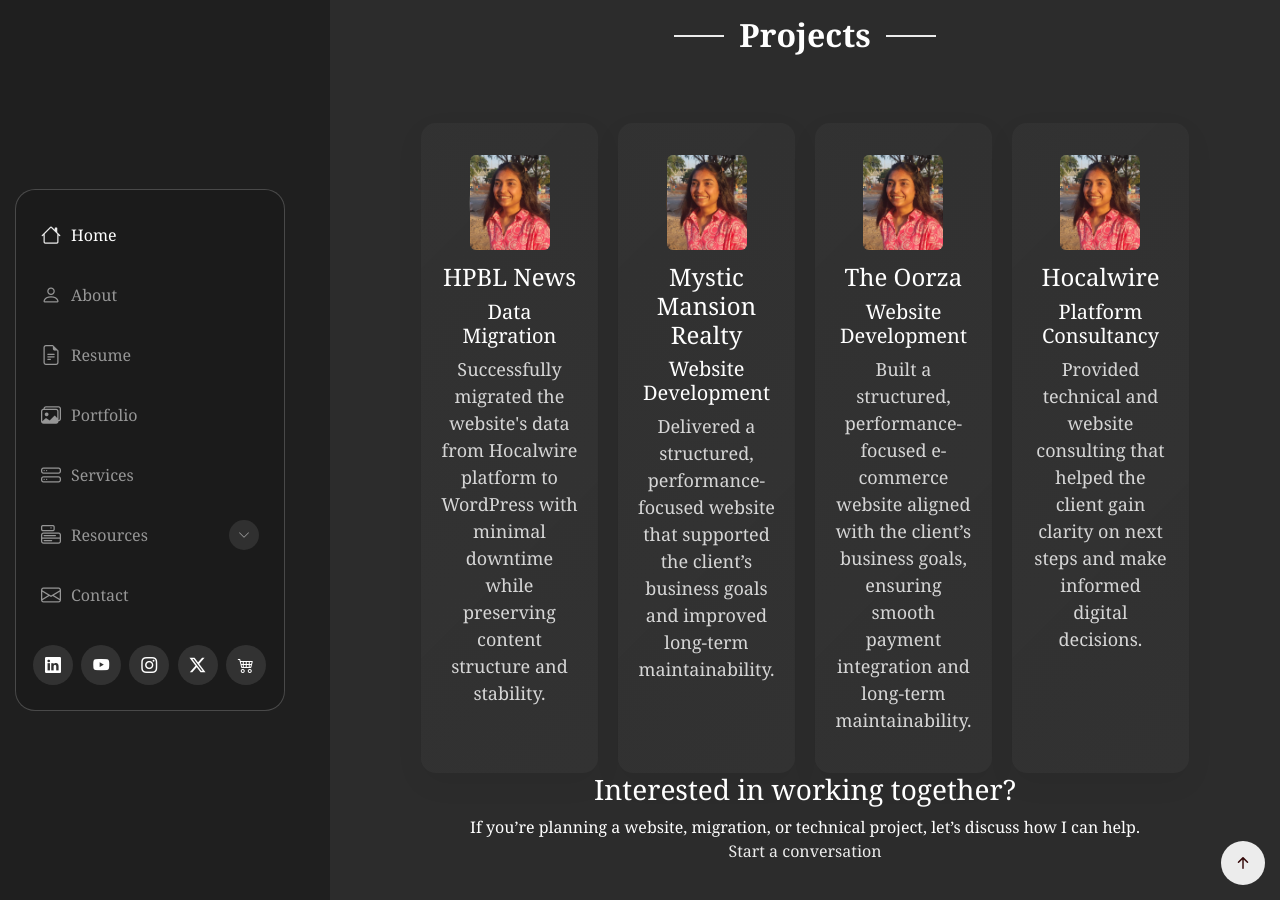
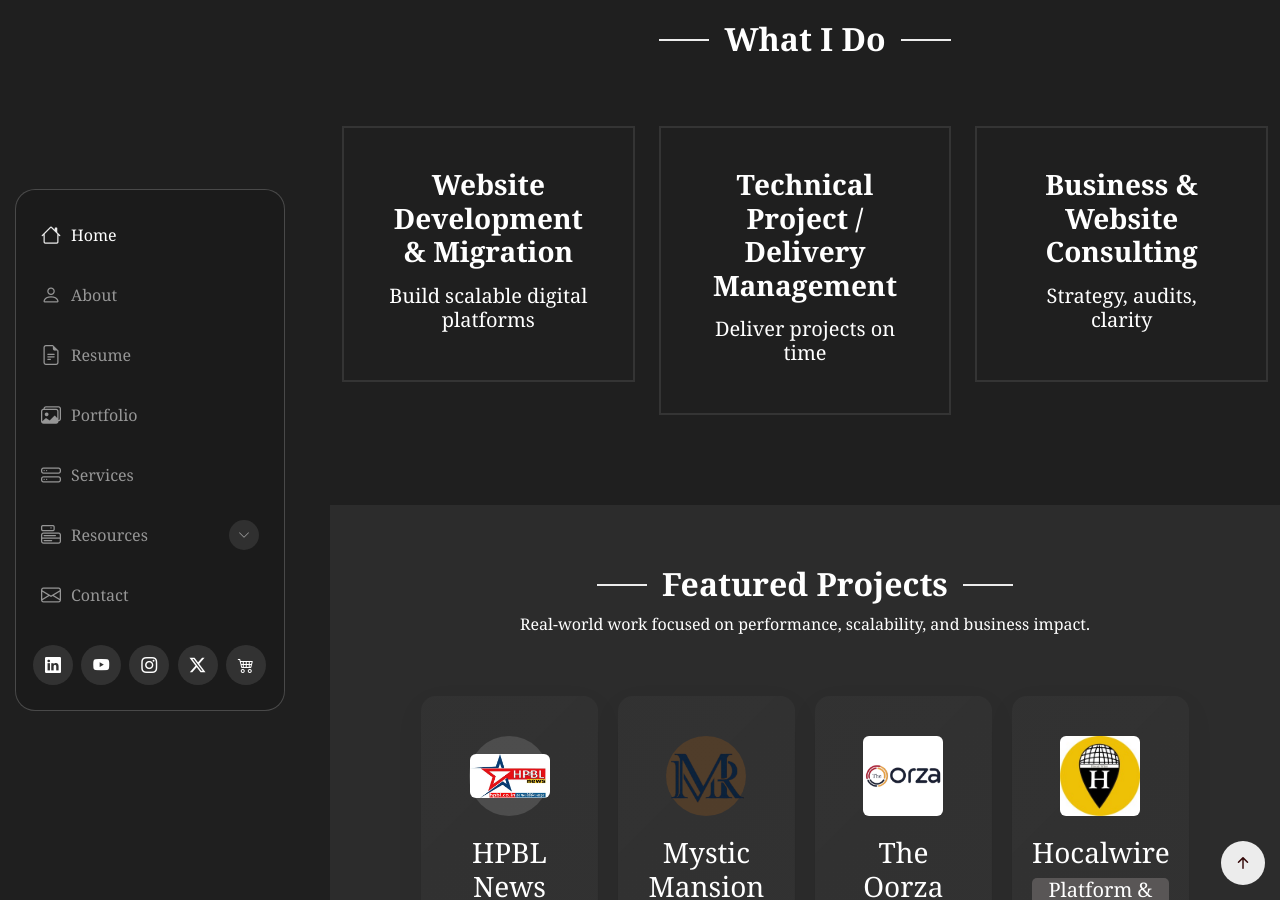
Before and after one commit to iamreemaroy/Reema-Roy, a Jekyll site: the page index.html, which Jekyll copies as it is, in a window 1280 px wide and 900 px high, scrolled down 2566 px. Built offline with Jekyll 4.4.1, drawn with Linux system fonts in a browser that asks for light colours; some of the changed text lies outside the part shown.

Commit message:
Update index.html

```diff
--- a/index.html
+++ b/index.html
@@ -173,248 +173,7 @@
 
     </section><!-- /Hero Section -->
 
-        <!-- Stats Section -->
-    <section id="stats" class="stats section light-background">
-
-      <div class="container" data-aos="fade-up" data-aos-delay="100">
-        <div class="row justify-content-center">
-          <div class="col-lg-10" style="
-          text-align: center;">
-
-        <h2>About Me</h2>
-        <p style="font-style: italic;">
-        Hi, I’m Reema Roy — a Technical Project Manager and Website Consultant.
-        I work with businesses and founders to plan, build, and manage websites
-        that are structured, scalable, and aligned with real business goals.
-        </p>
-
-        <p style="font-style: italic;">
-        With hands-on experience across website development, migration, domain and
-        hosting setup, and technical delivery, I help teams move from confusion to
-        clarity and execution.
-        </p>
-        <a href="/about" class="service-btn" style="
-        display: inline-flex;
-        align-items: center;
-        padding: 12px 30px;
-        background-color: var(--accent-color);
-        color: var(--contrast-color);
-        border-radius: 4px;
-        font-weight: 500;
-        transition: all 0.3s ease;">
-          Learn more about my background
-        </a>
-      </div>
-
-    </section><!-- /Stats Section -->
-
-
-    <!-- What I Do Section -->
-    <section id="services" class="services section">
-
-      <!-- Section Title -->
-      <div class="container section-title" data-aos="fade-up">
-        <h2>What I Do</h2>
-      </div><!-- End Section Title -->
-
-      <div class="container" data-aos="fade-up" data-aos-delay="100">
-        <div class="row justify-content-center">
-          <div class="col-lg-4 col-md-6" data-aos="fade-up" data-aos-delay="100">
-            <div class="service-card position-relative z-1">
-              <h3>
-                  Website Development & Migration
-              </h3>
-              <h5>Build scalable digital platforms</h5>
-            </div>
-          </div>
-          <div class="col-lg-4 col-md-6" data-aos="fade-up" data-aos-delay="200">
-            <div class="service-card position-relative z-1">
-              <h3>
-                  Technical Project / Delivery Management
-              </h3>
-              <h5>Deliver projects on time</h5>
-            </div>
-          </div>
-          <div class="col-lg-4 col-md-6" data-aos="fade-up" data-aos-delay="300">
-            <div class="service-card position-relative z-1">
-              <h3>
-                  Business & Website Consulting
-              </h3>
-              <h5>Strategy, audits, clarity</h5>
-            </div>
-          </div>
-        </div>
-      </div>
-
-    </section><!-- /What I Do Section -->
-
-
-    <!-- Featured Section -->
-    <section id="services" class="services section">
-
-      <!-- Section Title -->
-      <div class="container section-title" data-aos="fade-up">
-        <h2>Insights & Resources</h2>
-      </div><!-- End Section Title -->
-
-      <div class="container" data-aos="fade-up" data-aos-delay="100">
-        <div class="row justify-content-center">
-          <div class="col-md-6" data-aos="fade-up" data-aos-delay="100">
-            <div class="service-card position-relative z-1">
-              <h3>
-                  Latest YouTube video
-              </h3>
-              <iframe width="560" height="315" src="https://www.youtube.com/embed/vuXkxp5GJ8o?si=LRdbnImi-hgpLP6M" title="YouTube video player" frameborder="0" allow="accelerometer; autoplay; clipboard-write; encrypted-media; gyroscope; picture-in-picture; web-share" referrerpolicy="strict-origin-when-cross-origin" allowfullscreen></iframe>
-            </div>
-          </div>
-          <div class="col-md-6" data-aos="fade-up" data-aos-delay="200">
-            <div class="service-card position-relative z-1">
-              <h3>
-                  Resource
-              </h3>
-              <p>WordPress Compared to Others: The Leading CMS for Core Web Vitals in 2025</p>
-              <p>Amazon Great Indian Festival vs Flipkart Big Billion Days 2025 — What You Need to Know</p>
-              <p>WordPress vs Everyone Else: The Real Story on Core Web Vitals</p>
-            </div>
-          </div>
-        </div>
-      </div>
-
-    </section><!-- /Featured Section -->
-
-    <!-- Projects Section -->
-    <section id="stats" class="stats section light-background">
-      <div class="container section-title aos-init aos-animate" data-aos="fade-up">
-        <h2>Projects</h2>
-      </div>
-      <div class="container" data-aos="fade-up" data-aos-delay="100">
-        <div class="row justify-content-center">
-          <div class="col-lg-10">
-            <div class="stats-wrapper">
-              <div class="stats-item" data-aos="zoom-in" data-aos-delay="150">
-                <div class="icon-wrapper">
-                  <img src="assets/img/profile/profile-square-2.webp" alt="Profile" class="img-fluid rounded">
-                </div>
-                <h4>HPBL News</h4>
-                <h5>Data Migration</h5>
-                <p>Successfully migrated the website's data from Hocalwire platform to WordPress with minimal downtime while preserving content structure and stability.</p>
-              </div><!-- End Stats Item -->
-
-              <div class="stats-item" data-aos="zoom-in" data-aos-delay="200">
-                <div class="icon-wrapper">
-                  <img src="assets/img/profile/profile-square-2.webp" alt="Profile" class="img-fluid rounded">
-                </div>
-                <h4>Mystic Mansion Realty </h4>
-                <h5>Website Development</h5>
-                <p>Delivered a structured, performance-focused website that supported the client’s business goals and improved long-term maintainability.</p>
-              </div><!-- End Stats Item -->
-
-              <div class="stats-item" data-aos="zoom-in" data-aos-delay="250">
-                <div class="icon-wrapper">
-                  <img src="assets/img/profile/profile-square-2.webp" alt="Profile" class="img-fluid rounded">
-                </div>
-                <h4>The Oorza</h4>
-                <h5>Website Development</h5>
-                <p>Built a structured, performance-focused e-commerce website aligned with the client’s business goals, ensuring smooth payment integration and long-term maintainability.</p>
-              </div><!-- End Stats Item -->
-
-              <div class="stats-item" data-aos="zoom-in" data-aos-delay="300">
-                <div class="icon-wrapper">
-                  <img src="assets/img/profile/profile-square-2.webp" alt="Profile" class="img-fluid rounded">
-                </div>
-                <h4>Hocalwire</h4>
-                <h5>Platform Consultancy</h5>
-                <p>Provided technical and website consulting that helped the client gain clarity on next steps and make informed digital decisions.</p>
-              </div><!-- End Stats Item -->
-            </div>
-          </div>
-        </div>
-
-      </div>
-
-      <div class="container section-title aos-init aos-animate" data-aos="fade-up">
-        <h3>Interested in working together?</h3>
-          <p>If you’re planning a website, migration, or technical project, let’s discuss how I can help.</p>
-            <a href="/contact" class="primary-cta">Start a conversation</a>
-      </div>
-
-    </section><!-- /Projects Section -->
-
-    <!-- Testimonials Section -->
-    <section id="testimonials" class="testimonials section light-background">
-
-      <!-- Section Title -->
-      <div class="container section-title" data-aos="fade-up">
-        <h2>What Clients Say</h2>
-      </div><!-- End Section Title -->
-
-      <div class="container">
-
-        <div class="testimonial-masonry">
-
-          <div class="testimonial-item" data-aos="fade-up">
-            <div class="testimonial-content">
-              <div class="quote-pattern">
-                <i class="bi bi-quote"></i>
-              </div>
-              <p>
-                  The expert support and seamless website development services helped NCR Today establish a strong foothold in the competitive news media industry. Their efficient solutions in CMS integration and digital strategy allowed us to streamline operations and focus on delivering quality content. Highly recommended for anyone looking to scale their online presence!
-                </p>
-              <div class="client-info">
-                <div class="client-image">
-                  <img src="assets/img/person/person-f-7.webp" alt="Client">
-                </div>
-                <div class="client-details">
-                  <h3>NCR Today</h3>
-                  <span class="position">Senior Editor</span>
-                </div>
-              </div>
-            </div>
-          </div>
-
-          <div class="testimonial-item highlight" data-aos="fade-up" data-aos-delay="100">
-            <div class="testimonial-content">
-              <div class="quote-pattern">
-                <i class="bi bi-quote"></i>
-              </div>
-              <p>
-                  As the founder of HPBL News, I faced immense challenges migrating our data from a custom CMS to a new website. There was no one to assist with this complex transition—until I found BizzNist. Their expertise, dedication, and seamless execution made the process smooth and hassle-free. I highly recommend BizzNist to anyone in need of reliable IT solutions!
-                </p>
-              <div class="client-info">
-                <div class="client-image">
-                  <img src="assets/img/person/person-m-7.webp" alt="Client">
-                </div>
-                <div class="client-details">
-                  <h3>HPBL News</h3>
-                  <span class="position">Founder</span>
-                </div>
-              </div>
-            </div>
-          </div>
-
-          <div class="testimonial-item" data-aos="fade-up" data-aos-delay="200">
-            <div class="testimonial-content">
-              <div class="quote-pattern">
-                <i class="bi bi-quote"></i>
-              </div>
-              <p>
-                  BizzNist has been instrumental in customizing my eCommerce website and seamlessly integrating the payment gateway. Their expertise, prompt support, and attention to detail made the entire process smooth and hassle-free. I highly recommend their services to anyone looking for reliable IT solutions. Thank you, BizzNist, for your exceptional work!                </p>
-              <div class="client-info">
-                <div class="client-image">
-                  <img src="assets/img/person/person-f-8.webp" alt="Client">
-                </div>
-                <div class="client-details">
-                  <h3>Mystic Mansion Realty</h3>
-                  <span class="position">Founder</span>
-                </div>
-              </div>
-            </div>
-          </div>
-        </div>
-    </section><!-- /Testimonials Section -->
-
-
-    <!-- About Section -->
+        <!-- About Section -->
     <section id="about" class="about section">
 
       <div class="container" data-aos="fade-up" data-aos-delay="100">
@@ -449,19 +208,19 @@
                     Hyderabad, TG, India
                   </a>
                   <a href="#" class="contact-item">
-                    <i class="bi bi-geo-alt"></i>
+                    <i class="bi bi-calendar3"></i>
                     7+ years in tech & delivery
                   </a>
                   <a href="#" class="contact-item">
-                    <i class="bi bi-geo-alt"></i>
+                    <i class="bi bi-briefcase"></i>
                     Worked with startups & businesses
                   </a>
                   <a href="#" class="contact-item">
-                    <i class="bi bi-geo-alt"></i>
+                    <i class="bi bi-browser-chrome"></i>
                     Website, data & domain expertise
                   </a>
                   <a href="#" class="contact-item">
-                    <i class="bi bi-geo-alt"></i>
+                    <i class="bi bi-youtube"></i>
                     Content creator on YouTube
                   </a>
                 </div>
@@ -471,8 +230,17 @@
 
           <div class="col-lg-7" data-aos="fade-left" data-aos-delay="300">
             <div class="about-content">
-              <div class="section-header">
-                <span class="badge-text">LinkedIn recommendations</span>
+              <div class="section-header" style="margin-bottom: 0px;">
+                <span class="badge-text" style="margin-bottom: 10px;">About Me</span>
+              </div>
+              <div class="description" style="padding-left: 12px;padding-right: 12px;">
+                <p style="font-style: italic;"> Hi, I’m Reema Roy — a Technical Project Manager and Website Consultant. I work with businesses and founders to plan, build, and manage websites that are structured, scalable, and aligned with real business goals.</p>
+
+                  <p style="font-style: italic;">With hands-on experience across website development, migration, domain and hosting setup, and technical delivery, I help teams move from confusion to clarity and execution.</p>
+              </div>
+
+              <div class="section-header" style="margin-bottom: 0px;">
+                <span class="badge-text" style="margin-bottom: 10px;">LinkedIn recommendations</span>
               </div>
 
               <div class="description" style="padding-left: 12px;padding-right: 12px;">
@@ -500,8 +268,229 @@
 
     </section><!-- /About Section -->
 
+        <!-- What I Do Section -->
+    <section id="services" class="services section">
 
-    <!-- Skills Section -->
+      <!-- Section Title -->
+      <div class="container section-title" data-aos="fade-up">
+        <h2>What I Do</h2>
+      </div><!-- End Section Title -->
+
+      <div class="container" data-aos="fade-up" data-aos-delay="100" style="text-align: center;">
+        <div class="row justify-content-center">
+          <div class="col-lg-4 col-md-6" data-aos="fade-up" data-aos-delay="100">
+            <div class="service-card position-relative z-1">
+              <h3>
+                  Website Development & Migration
+              </h3>
+              <h5>Build scalable digital platforms</h5>
+            </div>
+          </div>
+          <div class="col-lg-4 col-md-6" data-aos="fade-up" data-aos-delay="200">
+            <div class="service-card position-relative z-1">
+              <h3>
+                  Technical Project / Delivery Management
+              </h3>
+              <h5>Deliver projects on time</h5>
+            </div>
+          </div>
+          <div class="col-lg-4 col-md-6" data-aos="fade-up" data-aos-delay="300">
+            <div class="service-card position-relative z-1">
+              <h3>
+                  Business & Website Consulting
+              </h3>
+              <h5>Strategy, audits, clarity</h5>
+            </div>
+          </div>
+        </div>
+      </div>
+
+    </section><!-- /What I Do Section -->
+
+
+    <!-- Projects Section -->
+
+    <section id="stats" class="stats section light-background">
+      <div class="container section-title" data-aos="fade-up">
+        <h2>Featured Projects</h2>
+         <p>Real-world work focused on performance, scalability, and business impact.</p>
+      </div>
+
+      <div class="container" data-aos="fade-up" data-aos-delay="100">
+        <div class="row justify-content-center">
+          <div class="col-lg-10">
+            <div class="stats-wrapper">
+
+            <div class="stats-item" data-aos="zoom-in" data-aos-delay="150">
+              <div class="icon-wrapper">
+                <img src="assets/img/projects/hpbl-news.webp" alt="HPBL News Project" class="img-fluid rounded">
+              </div>
+              <h3>HPBL News</h3>
+              <h5 style="background: #595656; border-radius: 5px;">Data Migration</h5>
+                <p>
+              Seamlessly migrated the website from the Hocalwire platform to WordPress with minimal downtime, ensuring content integrity, structure preservation, and platform stability.
+                </p>
+          </div>
+
+          <div class="stats-item" data-aos="zoom-in" data-aos-delay="200">
+            <div class="icon-wrapper">
+              <img src="assets/img/projects/mmr.webp" alt="Mystic Mansion Realty Project" class="img-fluid rounded">
+            </div>
+            <h3>Mystic Mansion Realty</h3>
+            <h5 style="background: #595656; border-radius: 5px;">Website Development</h5>
+            <p>
+              Designed and developed a clean, high-performance website that aligned with business objectives while enabling easy long-term maintenance and scalability.
+            </p>
+          </div>
+
+          <div class="stats-item" data-aos="zoom-in" data-aos-delay="250">
+            <div class="icon-wrapper">
+              <img src="assets/img/projects/the-oorza.webp" alt="The Oorza Project" class="img-fluid rounded">
+            </div>
+            <h3>The Oorza</h3>
+            <h5 style="background: #595656; border-radius: 5px;">E-commerce Website Development</h5>
+            <p>
+              Built a performance-driven e-commerce platform with smooth payment integration, optimized structure, and a foundation designed to scale with the brand.
+            </p>
+          </div>
+
+          <div class="stats-item" data-aos="zoom-in" data-aos-delay="300">
+            <div class="icon-wrapper">
+              <img src="assets/img/projects/hocalwire.webp" alt="Hocalwire Consulting Project" class="img-fluid rounded">
+            </div>
+            <h3>Hocalwire</h3>
+            <h5 style="background: #595656; border-radius: 5px;">Platform & Technical Consulting</h5>
+            <p>
+              Delivered strategic technical guidance and website consulting, helping the team gain clarity on next steps and make confident, informed digital decisions.
+            </p>
+          </div>
+
+        </div>
+      </div>
+    </div>
+  </div>
+
+  <div class="container section-title" data-aos="fade-up" style="padding-bottom: 30px;padding-top: 30px;">
+    <h3>Interested in working together?</h3>
+    <p>
+      Whether you’re planning a new website, a migration, or a technical upgrade, let’s explore how we can build something impactful.
+    </p>
+    <a href="/contact" class="primary-cta" style="background: var(--accent-color);color: var(--contrast-color);border-radius: 5px;padding: 10px;line-height: 3;">Start a Conversation</a>
+  </div>
+</section>
+
+<!-- /Projects Section -->
+
+   <!-- Featured Section -->
+    <section id="services" class="services section">
+
+      <!-- Section Title -->
+      <div class="container section-title" data-aos="fade-up">
+        <h2>Insights & Resources</h2>
+      </div><!-- End Section Title -->
+
+      <div class="container" data-aos="fade-up" data-aos-delay="100">
+        <div class="row justify-content-center">
+          <div class="col-md-6" data-aos="fade-up" data-aos-delay="100">
+            <div class="service-card position-relative z-1">
+              <h3>
+                  Latest YouTube video
+              </h3>
+              <iframe width="560" height="315" src="https://www.youtube.com/embed/vuXkxp5GJ8o?si=LRdbnImi-hgpLP6M" title="YouTube video player" frameborder="0" allow="accelerometer; autoplay; clipboard-write; encrypted-media; gyroscope; picture-in-picture; web-share" referrerpolicy="strict-origin-when-cross-origin" allowfullscreen></iframe>
+            </div>
+          </div>
+          <div class="col-md-6" data-aos="fade-up" data-aos-delay="200">
+            <div class="service-card position-relative z-1">
+              <h3>
+                  Resource
+              </h3>
+              <p>WordPress Compared to Others: The Leading CMS for Core Web Vitals in 2025</p>
+              <p>Amazon Great Indian Festival vs Flipkart Big Billion Days 2025 — What You Need to Know</p>
+              <p>WordPress vs Everyone Else: The Real Story on Core Web Vitals</p>
+            </div>
+          </div>
+        </div>
+      </div>
+
+    </section><!-- /Featured Section -->
+
+    <!-- Testimonials Section -->
+    <section id="testimonials" class="testimonials section light-background">
+
+      <!-- Section Title -->
+      <div class="container section-title" data-aos="fade-up">
+        <h2>What Clients Say</h2>
+      </div><!-- End Section Title -->
+
+      <div class="container">
+
+        <div class="testimonial-masonry">
+
+          <div class="testimonial-item" data-aos="fade-up">
+            <div class="testimonial-content">
+              <div class="quote-pattern">
+                <i class="bi bi-quote"></i>
+              </div>
+              <p>
+                  The expert support and seamless website development services helped NCR Today establish a strong foothold in the competitive news media industry. Their efficient solutions in CMS integration and digital strategy allowed us to streamline operations and focus on delivering quality content. Highly recommended for anyone looking to scale their online presence!
+                </p>
+              <div class="client-info">
+                <div class="client-image">
+                  <img src="assets/img/projects/the-oorza.webp" alt="Client">
+                </div>
+                <div class="client-details">
+                  <h3>NCR Today</h3>
+                  <span class="position">Senior Editor</span>
+                </div>
+              </div>
+            </div>
+          </div>
+
+          <div class="testimonial-item highlight" data-aos="fade-up" data-aos-delay="100">
+            <div class="testimonial-content">
+              <div class="quote-pattern">
+                <i class="bi bi-quote"></i>
+              </div>
+              <p>
+                  As the founder of HPBL News, I faced immense challenges migrating our data from a custom CMS to a new website. There was no one to assist with this complex transition—until I found BizzNist. Their expertise, dedication, and seamless execution made the process smooth and hassle-free. I highly recommend BizzNist to anyone in need of reliable IT solutions!
+                </p>
+              <div class="client-info">
+                <div class="client-image">
+                  <img src="assets/img/projects/hpbl-news.webp" alt="Client">
+                </div>
+                <div class="client-details">
+                  <h3>HPBL News</h3>
+                  <span class="position">Founder</span>
+                </div>
+              </div>
+            </div>
+          </div>
+
+          <div class="testimonial-item" data-aos="fade-up" data-aos-delay="200">
+            <div class="testimonial-content">
+              <div class="quote-pattern">
+                <i class="bi bi-quote"></i>
+              </div>
+              <p>
+                  BizzNist has been instrumental in customizing my eCommerce website and seamlessly integrating the payment gateway. Their expertise, prompt support, and attention to detail made the entire process smooth and hassle-free. I highly recommend their services to anyone looking for reliable IT solutions. Thank you, BizzNist, for your exceptional work!                </p>
+              <div class="client-info">
+                <div class="client-image">
+                  <img src="assets/img/projects//mmr.webp" alt="Client">
+                </div>
+                <div class="client-details">
+                  <h3>Mystic Mansion Realty</h3>
+                  <span class="position">Founder</span>
+                </div>
+              </div>
+            </div>
+          </div>
+        </div>
+    </section><!-- /Testimonials Section -->
+        <!-- Contact Section -->
+    <section id="contact" class="contact section">
+
+
+<!-- Skills Section -->
 <!--   <section id="skills" class="skills section">
 
       <!-- Section Title -->
@@ -598,8 +587,6 @@
 
     </section><!-- /Skills Section -->
 
-    <!-- Contact Section -->
-    <section id="contact" class="contact section">
 
       <!-- Section Title -->
       <div class="container section-title" data-aos="fade-up">
```
